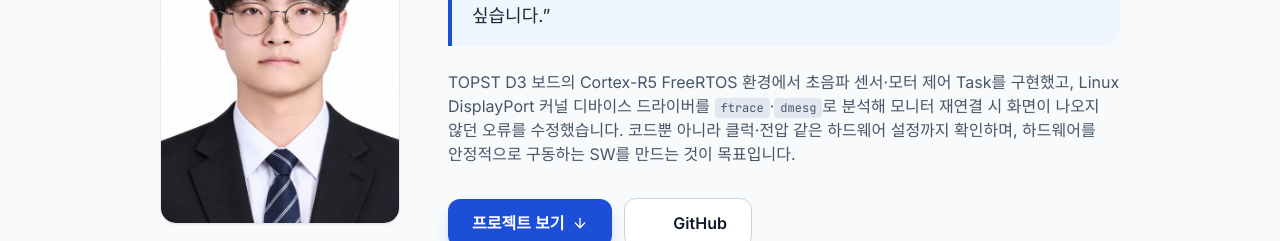
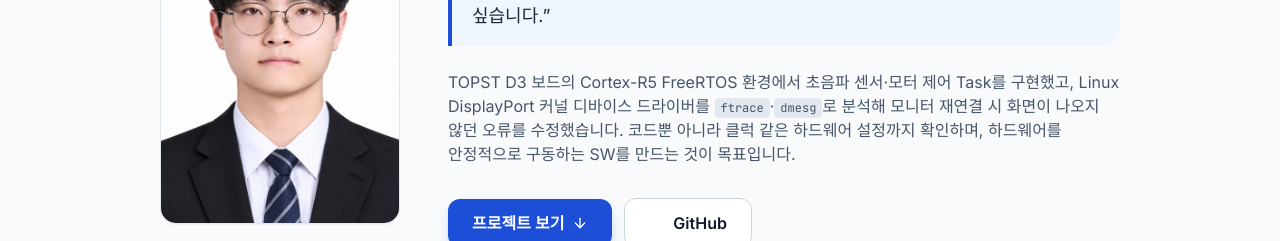
Before and after one commit to subbin5/subbin5.github.io, a plain HTML site: page index.html in a window 1280 px wide. Shown: the part 256-497 px from the top of the page. Drawn offline with nearby package versions, Linux system fonts and the light colour scheme; some icons are missing.

Commit message:
Drop voltage wording from the intro
Co-Authored-By: Claude Opus 5.5 <noreply@anthropic.com>

```diff
--- a/index.html
+++ b/index.html
@@ -130,7 +130,7 @@
                     <p class="text-left text-sm sm:text-base text-slate-600 dark:text-slate-300 leading-relaxed font-normal">
                         TOPST D3 보드의 Cortex-R5 FreeRTOS 환경에서 초음파 센서·모터 제어 Task를 구현했고,
                         Linux DisplayPort 커널 디바이스 드라이버를 <code class="px-1.5 py-0.5 rounded bg-slate-200 dark:bg-slate-800 font-mono text-xs">ftrace</code>·<code class="px-1.5 py-0.5 rounded bg-slate-200 dark:bg-slate-800 font-mono text-xs">dmesg</code>로 분석해 모니터 재연결 시 화면이 나오지 않던 오류를 수정했습니다.
-                        코드뿐 아니라 클럭·전압 같은 하드웨어 설정까지 확인하며, 하드웨어를 안정적으로 구동하는 SW를 만드는 것이 목표입니다.
+                        코드뿐 아니라 클럭 같은 하드웨어 설정까지 확인하며, 하드웨어를 안정적으로 구동하는 SW를 만드는 것이 목표입니다.
                     </p>
 
                     <div class="flex flex-wrap items-center justify-center md:justify-start gap-3 pt-2">
```
